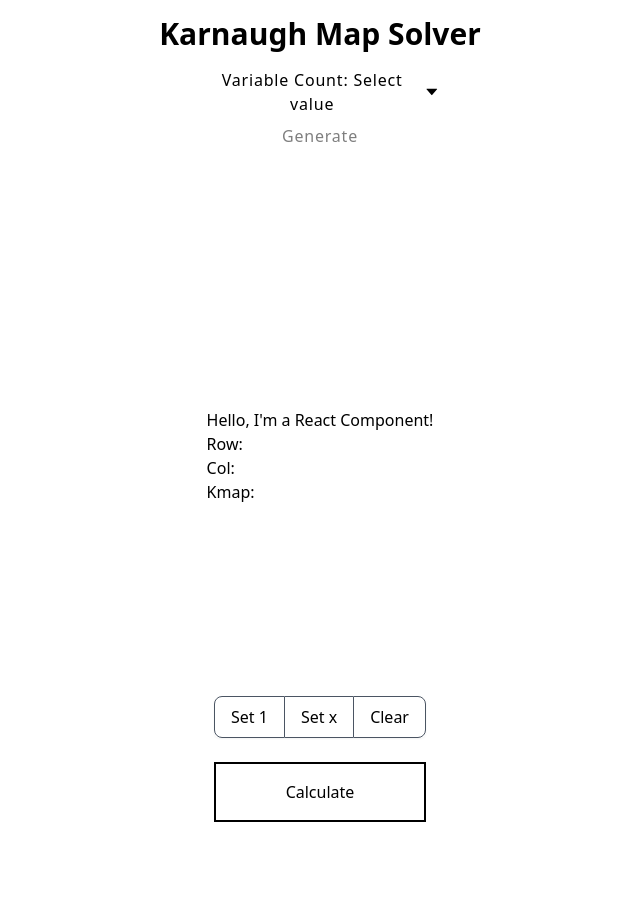
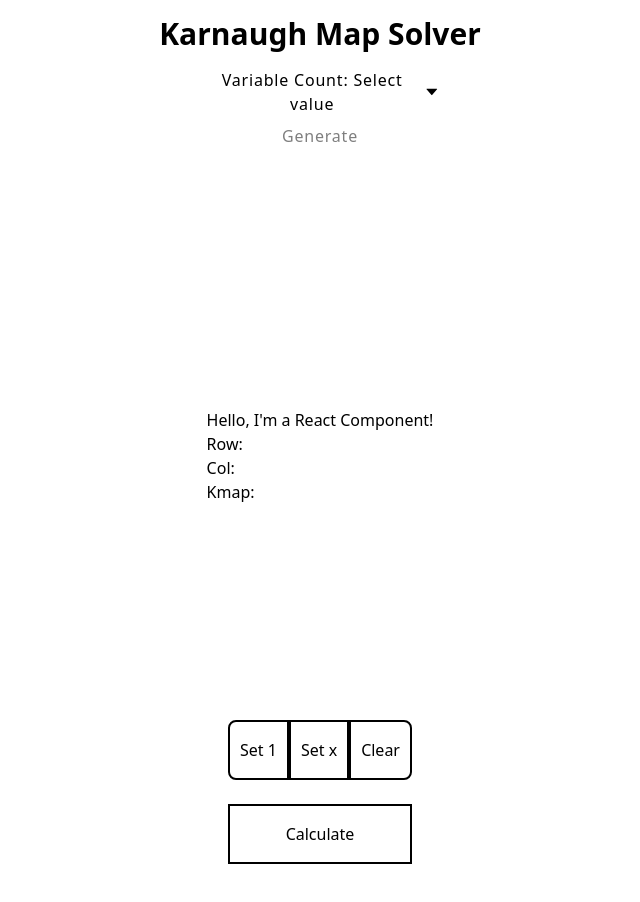
Before and after one commit to michaelhum28/kmap-solver, a React (Vite) app in the folder kmap/: page / in a window 1280 px wide. Shown: the top 902 px of the page, without its empty margins (320-960 px from the left). Built offline with nearby package versions, Linux system fonts and the light colour scheme.

Commit message:
feat: change all buttons finsihed

```diff
--- a/kmap/src/Changeall.jsx
+++ b/kmap/src/Changeall.jsx
@@ -3,23 +3,23 @@ import { useState } from "react";
 function Changeall() {
   const [isOpen, setIsOpen] = useState(false);
   return (
-    <div className="flex flex-col item">
-      <div className="inline-flex rounded-md shadow-sm" role="group">
+    <div className="flex flex-col">
+      <div className="inline-flex rounded-md" role="group">
         <button
           type="button"
-          class="px-4 py-2 bg-transparent border border-gray-600 rounded-s-lg hover:bg-gray-800 hover:text-white focus:z-10 focus:bg-gray-900 focus:text-white dark:border-white dark:text-white dark:hover:text-white dark:hover:bg-gray-700 dark:focus:bg-gray-700"
+          class="py-4 px-2.5 border-2 border-black mt-6 hover:ring-1 hover:ring-black rounded-s-lg"
         >
           Set 1
         </button>
         <button
           type="button"
-          class="px-4 py-2 bg-transparent border-t border-b border-gray-600 hover:bg-gray-800 hover:text-white focus:z-10 focus:bg-gray-900 focus:text-white dark:border-white dark:text-white dark:hover:text-white dark:hover:bg-gray-700 dark:focus:bg-gray-700"
+          class="py-4 px-2.5 border-2 border-black mt-6 hover:ring-1 hover:ring-black"
         >
           Set x
         </button>
         <button
           type="button"
-          class="px-4 py-2 bg-transparent border border-gray-600 rounded-e-lg hover:bg-gray-800 hover:text-white focus:z-10 focus:bg-gray-900 focus:text-white dark:border-white dark:text-white dark:hover:text-white dark:hover:bg-gray-700 dark:focus:bg-gray-700"
+          class="py-4 px-2.5 border-2 border-black mt-6 hover:ring-1 hover:ring-black rounded-e-lg"
         >
           Clear
         </button>
```
